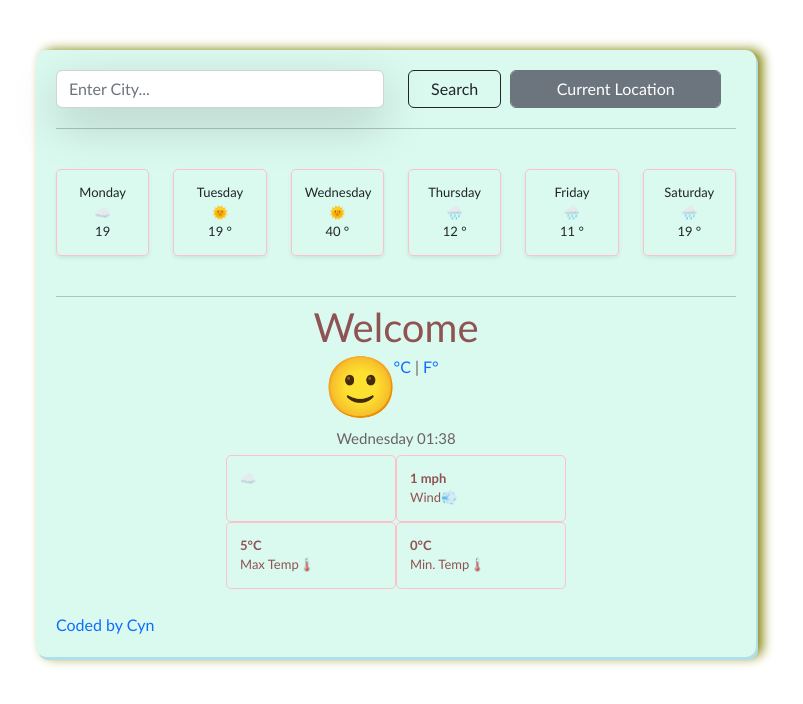
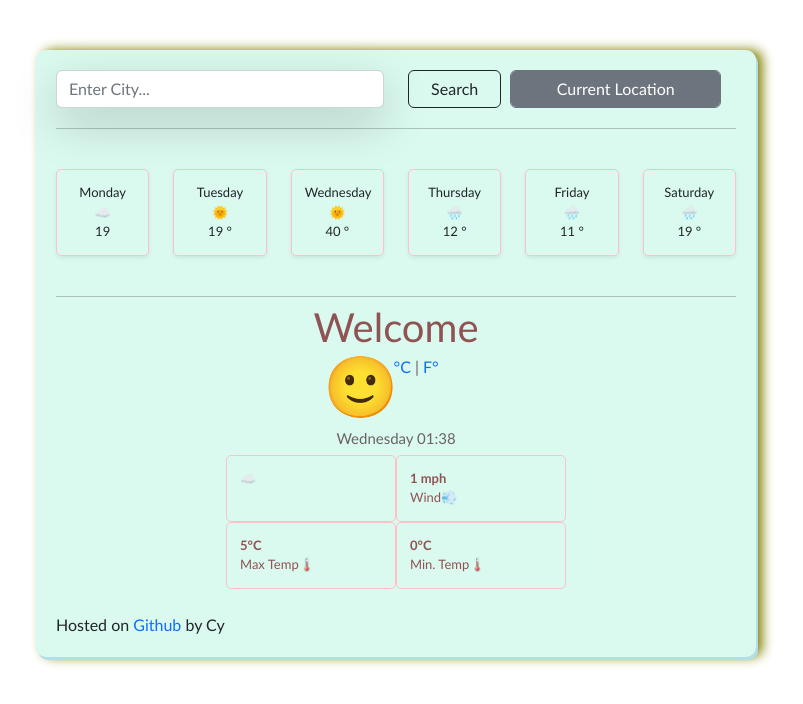
Before and after one commit to CynDeveloper/CynDev-WeatherApp, a plain HTML site: page index.html in a window 1280 px wide. Shown: the whole page, without its empty margins (244-1047 px from the left). Drawn offline with nearby package versions, Linux system fonts and the light colour scheme; no server answers.

Commit message:
added name to footer

```diff
--- a/index.html
+++ b/index.html
@@ -162,12 +162,15 @@
     </div>
 
 
+<footer>
+  Hosted on
+   <a href="https://github.com/CynDeveloper?tab=repositories" target="_blank" rel="noopener noreferrer">Github</a>
+by Cy
+
+   </footer>
 
 
-<a href="https://github.com/CynDeveloper?tab=repositories">Coded by Cyn</a>
-    <script src="src/weathers.js"></script>
-
   </body>
-
+   <script src="src/weathers.js"></script>
 
 </html>
```
